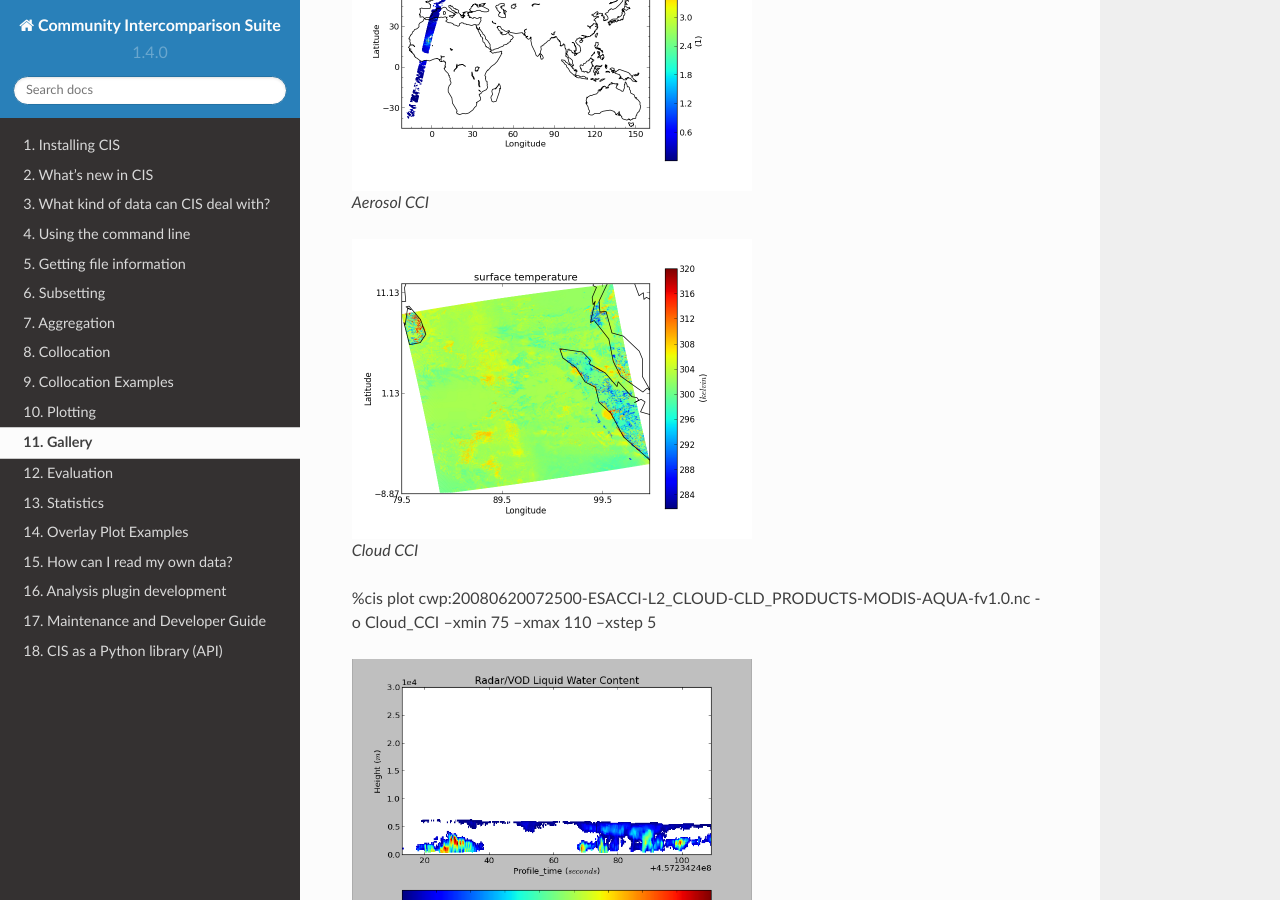
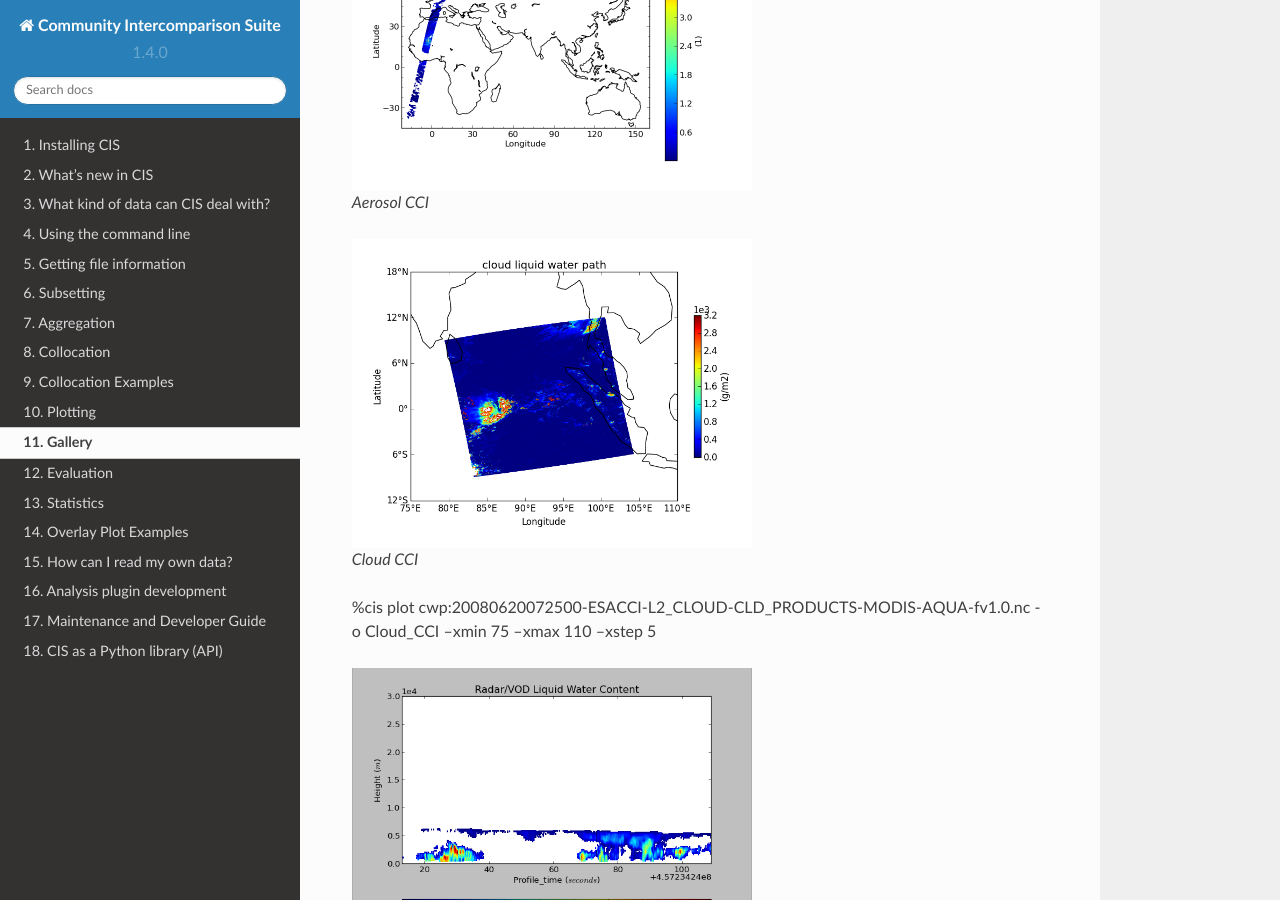
Before and after one commit to cedadev/cis, a Sphinx documentation site: the page built from doc/gallery.rst, in a window 1280 px wide and 900 px high, scrolled down 3393 px. Built offline with Sphinx 7.4.7 and the Read the Docs theme 2.0.0, drawn with Linux system fonts in a browser that asks for light colours.

Commit message:
Updating image reference

```diff
--- a/doc/gallery.rst
+++ b/doc/gallery.rst
@@ -53,7 +53,7 @@ Gallery
 
    Aerosol CCI
 
-.. figure:: img/cloudcci.png
+.. figure:: img/Cloud_CCI.png
    :width: 400px
 
    Cloud CCI
```
Also changed, not shown: doc/img/cloudcci.png (deleted).
